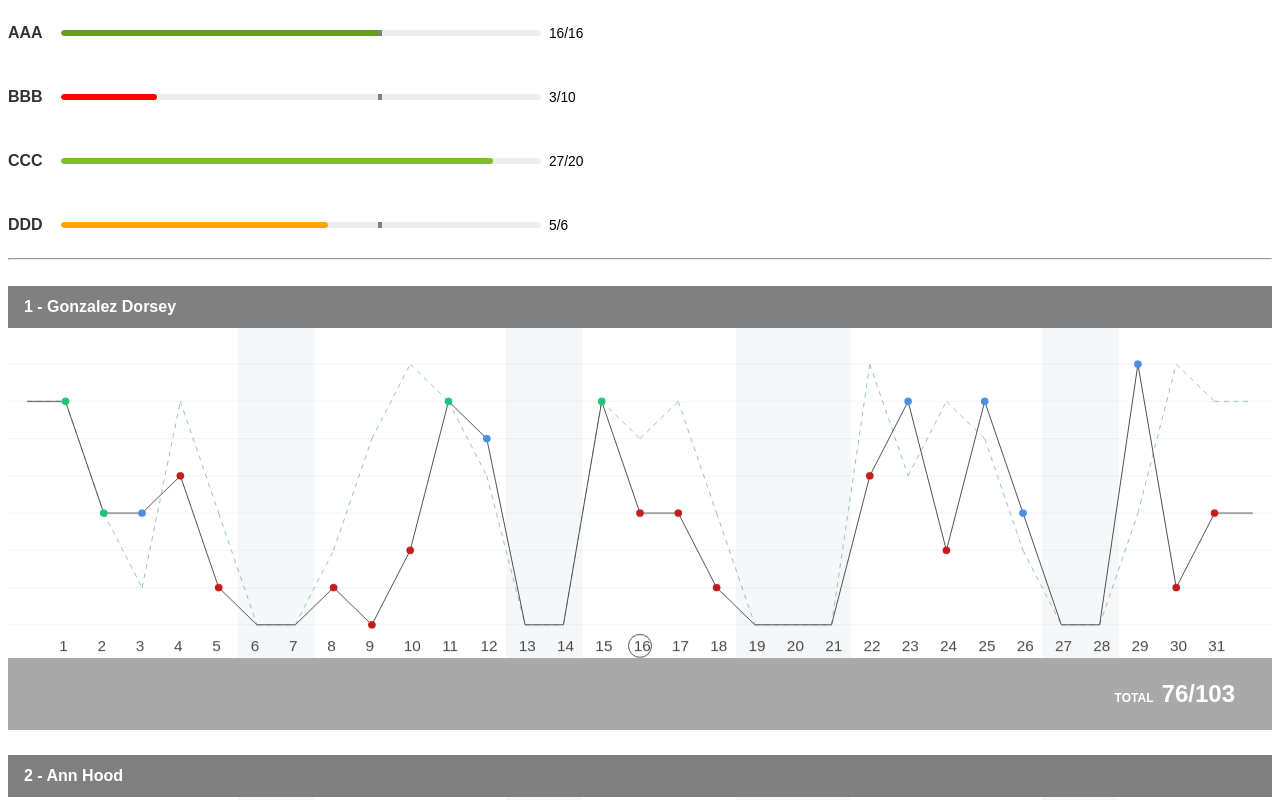
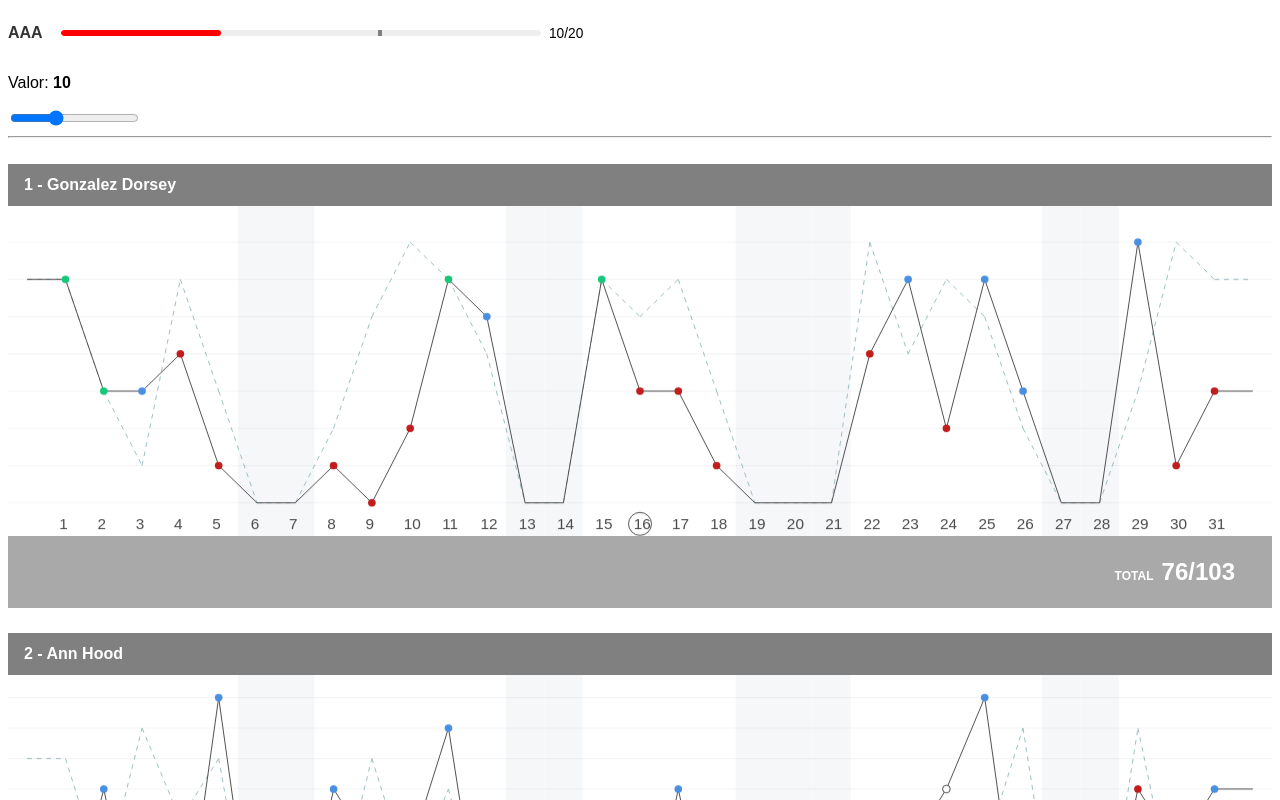
Before and after one commit to jephsanchez/grafica-estimacion-logro, an Angular app: page / in a window 1280 px wide. Shown: the top 800 px of the page. Built offline with nearby package versions, Linux system fonts and the light colour scheme.

Commit message:
2 files modified

```diff
--- a/src/app/app.component.html
+++ b/src/app/app.component.html
@@ -1,37 +1,38 @@
 <div style="max-width: 600px;">
-        <div class="product" *ngFor="let prod of resumenXProducto">
-            <p class="product-name">{{prod.productNemo}} <i
+        <div class="product">
+            <p class="product-name">AAA <i
                     class="icon-information"></i></p>
             <div class="progress-bar">
-                <div *ngIf="prod.optyCursada != undefined && prod.optyCommitted != 0"
-                    [ngClass]="{'marcador': prod.optyCursada * 100 / prod.optyCommitted <= 100}">
+                <div *ngIf="cursade != undefined && 20 != 0"
+                    [ngClass]="{'marcador': cursade * 100 / 20 <= 100}">
                     <div class="container"></div>
-                    <div class="bar" [style.width]="(((prod.optyCursada * 100) / prod.optyCommitted) * 66.66) / 100 + '%'" [ngClass]="{
-                        'bg-red': (prod.optyCursada * 100) / prod.optyCommitted < 70,
-                        'bg-yellow': (prod.optyCursada * 100) / prod.optyCommitted >= 70 && (prod.optyCursada * 100) / prod.optyCommitted < 91,
-                        'bg-green': (prod.optyCursada * 100) / prod.optyCommitted >= 91,
-                        'golazo': (prod.optyCursada * 100) / prod.optyCommitted > 100}">
+                    <div class="bar" [style.width]="(((cursade * 100) / 20) * 66.66) / 100 + '%'" [ngClass]="{
+                        'bg-red': (cursade * 100) / 20 < 70,
+                        'bg-yellow': (cursade * 100) / 20 >= 70 && (cursade * 100) / 20 < 91,
+                        'bg-green': (cursade * 100) / 20 >= 91,
+                        'golazo': (cursade * 100) / 20 > 100}">
                     </div>
                 </div>
-                <div *ngIf="prod.optyCursada != undefined && prod.optyCommitted == 0"
-                    [ngClass]="{'marcador': prod.optyCursada * 100 / 100 <= 100}">
+                <div *ngIf="cursade != undefined && 20 == 0"
+                    [ngClass]="{'marcador': cursade * 100 / 100 <= 100}">
                     <div class="container"></div>
-                    <div class="bar" [style.width]="(((prod.optyCursada * 100) / 100) * 66.66) / 100 + '%'" [ngClass]="{
-                        'bg-red': (prod.optyCursada * 100) / 100 < 70,
-                        'bg-yellow': (prod.optyCursada * 100) / 100 >= 70 && (prod.optyCursada * 100) / 100 < 91,
-                        'bg-green': (prod.optyCursada * 100) / 100 >= 91,
-                        'golazo': (prod.optyCursada * 100) / 100 > 100}">
+                    <div class="bar" [style.width]="(((cursade * 100) / 100) * 66.66) / 100 + '%'" [ngClass]="{
+                        'bg-red': (cursade * 100) / 100 < 70,
+                        'bg-yellow': (cursade * 100) / 100 >= 70 && (cursade * 100) / 100 < 91,
+                        'bg-green': (cursade * 100) / 100 >= 91,
+                        'golazo': (cursade * 100) / 100 > 100}">
                     </div>
                 </div>
-                <p *ngIf="prod.optyCursada == undefined">No hay datos disponibles</p>
+                <p *ngIf="cursade == undefined">No hay datos disponibles</p>
             </div>
-            <p class="change-text" *ngIf="prod.optyCursada != undefined">
-                <span>{{prod.optyCursada}}</span>/<span>{{prod.optyCommitted}} </span>
+            <p class="change-text" *ngIf="cursade != undefined">
+                <span>{{cursade}}</span>/<span>20 </span>
                 <i class="icon-information"></i>
             </p>
         </div>
 </div>
-
+<p>Valor: <b>{{cursade}}</b></p>
+<input type="range" [(ngModel)]="cursade" min="0" max="30">
         <hr>
         <br>
 
--- a/src/app/app.component.ts
+++ b/src/app/app.component.ts
@@ -6,35 +6,7 @@ import { Component, HostListener } from '@angular/core';
   styleUrls: [ './app.component.css' ]
 })
 export class AppComponent  {
-
-      resumenXProducto = [
-        {
-            productNemo: 'AAA',
-            tooltip: 'Créditos en cuotas',
-            optyCursada: 16,
-            optyCommitted: 16
-        },
-        {
-            productNemo: 'BBB',
-            tooltip: 'Créditos de consumo',
-            optyCursada: 3,
-            optyCommitted: 10
-        },
-        {
-            productNemo: 'CCC',
-            tooltip: 'Créditos de consumo',
-            optyCursada: 27,
-            optyCommitted: 20
-        },
-        {
-            productNemo: 'DDD',
-            tooltip: 'Créditos de consumo',
-            optyCursada: 5,
-            optyCommitted: 6
-        }
-    ];
-
-
+  cursade:number = 10;
   widthGrafica:number = Math.max(document.documentElement.clientWidth, window.innerWidth || 0)-40;
   heightGrafica:number = Math.max(document.documentElement.clientHeight, window.innerHeight || 0);
   height:number = 350;
```
